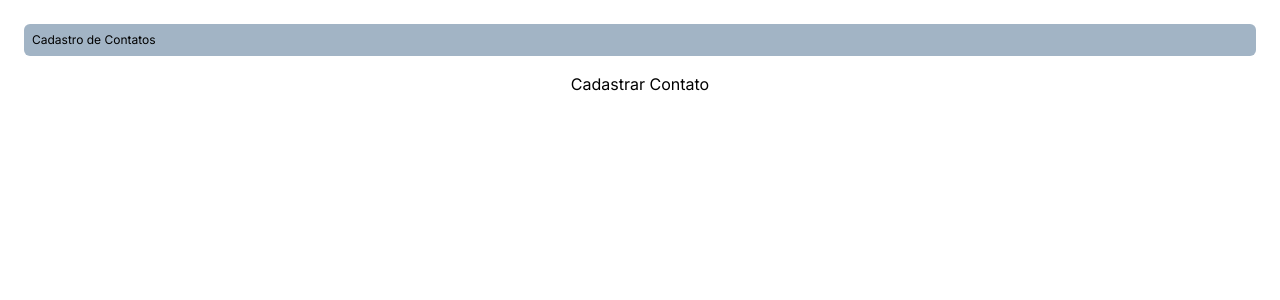
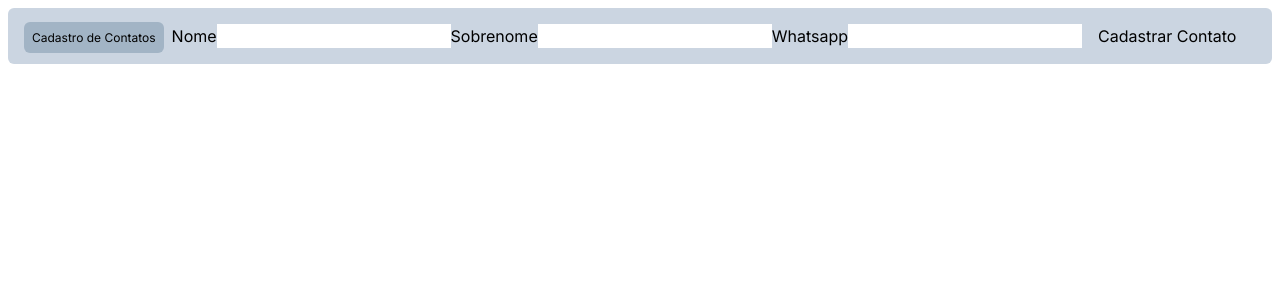
Before and after one commit to andpeicunha/zap-pronto, a Next.js app: page /components/dashboard/register/singleContact in a window 1280 px wide. Shown: the top 300 px of the page. Built offline with nearby package versions, Linux system fonts and the light colour scheme.

Commit message:
:sparkles: Zod and React Hook Form

```diff
--- a/package.json
+++ b/package.json
@@ -22,6 +22,7 @@
     "@emotion/react": "^11.11.1",
     "@emotion/styled": "^11.11.0",
     "@fontsource/roboto": "^5.0.5",
+    "@hookform/resolvers": "^3.2.0",
     "@mui/icons-material": "^5.14.1",
     "@mui/material": "^5.14.2",
     "@next-auth/mongodb-adapter": "^1.1.3",
@@ -41,12 +42,14 @@
     "nodemailer": "^6.9.1",
     "react": "18.2.0",
     "react-dom": "18.2.0",
+    "react-hook-form": "^7.45.4",
     "react-redux": "^8.0.5",
     "sass": "^1.62.1",
     "styled-components": "^6.0.5",
     "tailwind-variants": "^0.1.13",
     "typescript": "^5.0.4",
-    "xlsx": "^0.18.5"
+    "xlsx": "^0.18.5",
+    "zod": "^3.22.2"
   },
   "devDependencies": {
     "@babel/core": "^7.0.0-0",
--- a/src/app/components/core/box/page.tsx
+++ b/src/app/components/core/box/page.tsx
@@ -12,7 +12,7 @@ export const Box = (props: ButtonProps) => {
 	return (
 		<div
 			{...rest}
-			className={`${variant} m-2 p-2 rounded-md flex flex-col`}
+			className={`bg-slate-300 m-2 p-2 rounded-md flex flex-col`}
 		>
 			{props.children}
 		</div>
--- /dev/null
+++ b/src/app/components/core/page.tsx
@@ -0,0 +1,6 @@
+import { Box } from './box/page'
+import { Button } from './button/page'
+import TextField from './textField/page'
+import { TitleBox } from './title/title'
+
+export { Box as BoxCore, Button, TitleBox, TextField }
--- /dev/null
+++ b/src/app/components/core/textField/page.tsx
@@ -0,0 +1,25 @@
+import { useForm } from 'react-hook-form'
+type TextFieldProps = {
+	name: string
+	label: string
+	register?: any
+	required?: boolean
+	error?: string
+}
+
+function TextField({ name, label, register, required, error }: TextFieldProps) {
+	const {
+		watch,
+		formState: { errors },
+	} = useForm()
+
+	return (
+		<>
+			<label>{label}</label>
+			<input {...register(name, { required })} />
+			{errors.name && <p>{error}</p>}
+		</>
+	)
+}
+
+export default TextField
--- a/src/app/components/dashboard/register/singleContact/page.tsx
+++ b/src/app/components/dashboard/register/singleContact/page.tsx
@@ -1,10 +1,44 @@
-import { BoxCore, Button, TitleBox } from '@/app/components/page'
+import { BoxCore, Button, TextField, TitleBox } from '@/app/components/core/page'
+import { RegisterPerson } from '@/app/utils/form/zod/FormZod'
+import { zodResolver } from '@hookform/resolvers/zod'
 import React from 'react'
+import { useForm } from 'react-hook-form'
 
 function RegisterClients() {
+	const {
+		register,
+		handleSubmit,
+		watch,
+		formState: { errors },
+	} = useForm<RegisterPerson>()
+
+	const onSubmit = (data: any) => console.log(data)
+
 	return (
-		<BoxCore variant='bg-azul-principal-light'>
+		<BoxCore variant='bg-gray-bluish-dark'>
+			<form onSubmit={handleSubmit(onSubmit)}>
 				<TitleBox textSize='sm'>Cadastro de Contatos</TitleBox>
+
+				<TextField
+					name='firstName'
+					required
+					register={register}
+					label='Nome'
+					error='Texto Erro'
+				/>
+				<TextField
+					required
+					register={register}
+					label='Sobrenome'
+					name='lastName'
+				/>
+				<TextField
+					required
+					register={register}
+					label='Whatsapp'
+					name='phone'
+				/>
+
 				<Button
 					name='Cadastrar Contato'
 					type='submit'
@@ -14,6 +48,7 @@ function RegisterClients() {
 					textColor={''}
 					bgHover={''}
 				/>
+			</form>
 		</BoxCore>
 	)
 }
--- a/src/app/components/navbar/navbar.tsx
+++ b/src/app/components/navbar/navbar.tsx
@@ -1,10 +1,10 @@
 'use client'
+import { Avatar, MenuItem, Skeleton } from '@mui/material'
+import Menu from '@mui/material/Menu'
+import { useSession, signIn, signOut } from 'next-auth/react'
 import React from 'react'
-import { useSession, signIn, signOut } from 'next-auth/react'
 
-import Menu from '@mui/material/Menu'
 import Style from './navbar.module.scss'
-import { Avatar, MenuItem, Skeleton } from '@mui/material'
 
 export function Navbar(props: any) {
 	const [anchorEl, setAnchorEl] = React.useState<null | HTMLElement>(null)
--- a/src/app/components/page.tsx
+++ /dev/null
@@ -1,5 +0,0 @@
-import { Box } from './core/box/page'
-import { Button } from './core/button/page'
-import { TitleBox } from './core/title/title'
-
-export { Box as BoxCore, Button, TitleBox }
--- /dev/null
+++ b/src/app/utils/form/zod/FormZod.tsx
@@ -0,0 +1,9 @@
+import z from 'zod'
+
+const personSchema = z.object({
+	firstName: z.string().min(3).max(25).nonempty('Nome é um campo obrigatório'),
+	lastName: z.string().min(3).max(25).nonempty('Sobrenome é um campo obrigatório'),
+	phone: z.string(),
+})
+
+export type RegisterPerson = z.infer<typeof personSchema>
```
Also changed, not shown: 1 other file (tests, documents, lock files or other folders). Lines whose indentation alone changed are shown as unchanged.
